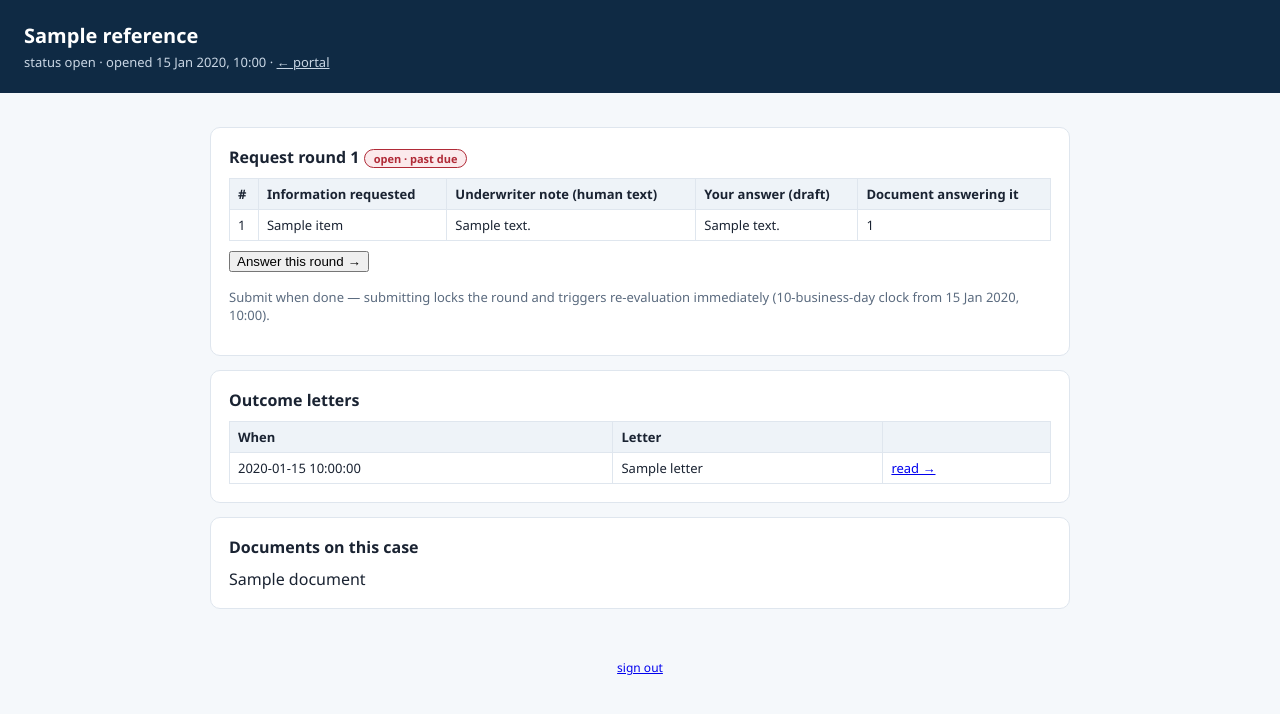
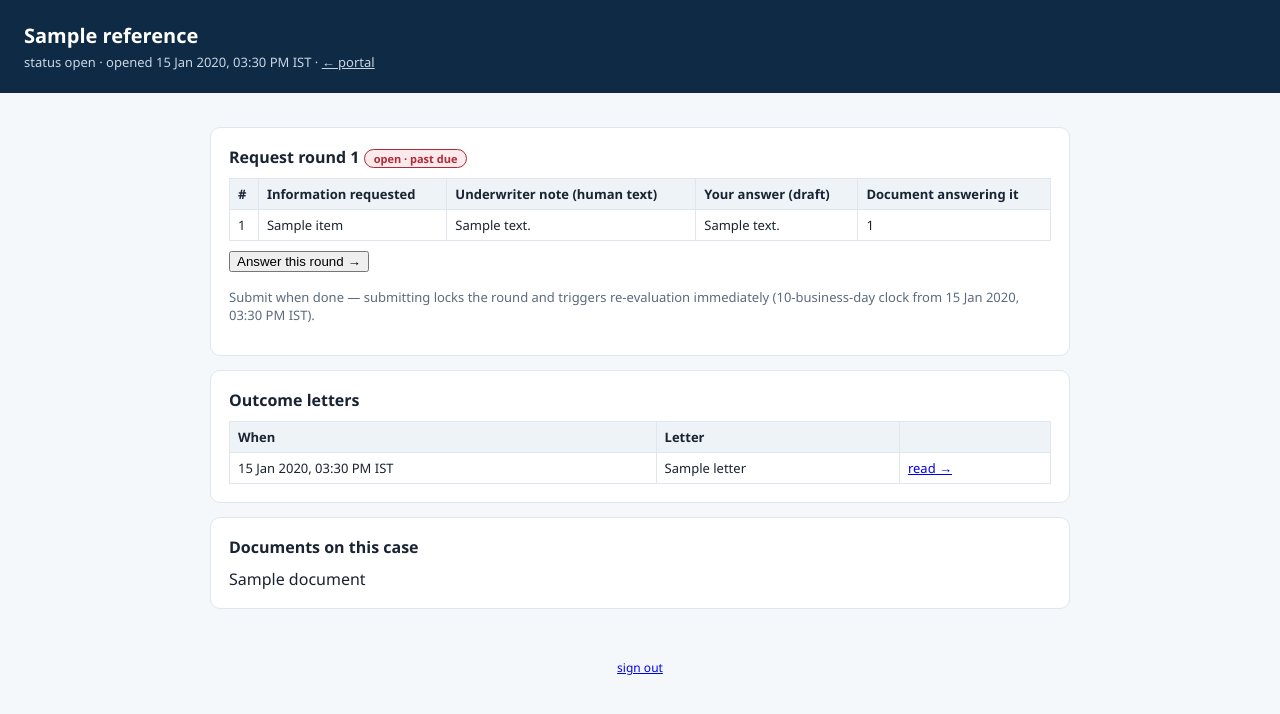
Before and after one commit to dheerajkumar1a1a/binderselection-backend, a FastAPI app: template prod/templates/portal_case.html in a window 1280 px wide. Shown: the top 714 px of the page. Run offline with FastAPI, Linux system fonts and the light colour scheme; the template is opened without the code that fills it: most values are stand-ins (such as "Sample title", 1, 10 or a date in 2020); parts of the project's set-up code (start-up, migrations or seed data) failed here and were passed over.

Commit message:
fix(ui): all timestamps now display in IST (UTC+5:30) via rd filter

```diff
--- a/prod/templates/case.html
+++ b/prod/templates/case.html
@@ -67,7 +67,7 @@ details{margin:8px 0}summary{cursor:pointer;font-size:13px;color:var(--mut)}
   <form method="post" action="/case/{{ case.case_id }}/correct">
   <table><tr><th>Fact</th><th>Value</th><th>Confidence</th><th>Source documents</th><th>Locator</th><th>Correct</th></tr>
   {% for f, v in extracted.items() %}{% set m = (payload.get('extracted_meta') or {}).get(f) or {} %}
-  <tr><td>{{ f }}{% if m.get('corrected_by') %} <span class="chip warn" title="corrected by {{ m.corrected_by }} at {{ m.corrected_at }} (was: {{ m.get('pre_correction_value') }})">corrected</span>{% endif %}{% if m.get('contested') %} <span class="chip warn">contested</span>{% endif %}</td><td>{{ v }}</td><td>{{ m.get('confidence', '—') }}</td>
+  <tr><td>{{ f }}{% if m.get('corrected_by') %} <span class="chip warn" title="corrected by {{ m.corrected_by }} at {{ m.corrected_at | rd }} (was: {{ m.get('pre_correction_value') }})">corrected</span>{% endif %}{% if m.get('contested') %} <span class="chip warn">contested</span>{% endif %}</td><td>{{ v }}</td><td>{{ m.get('confidence', '—') }}</td>
   <td>{% for s in (m.get('sources') or []) %}{% if s.get('source_document_id') %}<a href="/case/{{ case.case_id }}/doc/{{ s.get('source_document_id') }}">{{ s.get('source_document_id') }}</a>{% if not loop.last %}, {% endif %}{% endif %}{% else %}<span class="mut">—</span>{% endfor %}{% if m.get('contested') %} <span class="chip warn">contested</span>{% endif %}</td>
   <td>{% if m.get('source_locator') and m.get('source_locator') != 'structured_hint' %}“{{ m.get('source_locator') }}”{% else %}{{ m.get('source_locator', '—') }}{% endif %}</td>
   <td><input type="text" name="correct_{{ f }}" placeholder="new value" style="padding:4px 8px;font-size:12px;width:120px"></td></tr>
--- a/prod/templates/portal_case.html
+++ b/prod/templates/portal_case.html
@@ -45,7 +45,7 @@ footer{color:var(--mut);font-size:12px;text-align:center;padding:16px}
 <section><h2 style="margin-top:0">Outcome letters</h2>
 {% if not v.letters %}<p class="mut">No letters yet.</p>{% else %}
 <table><tr><th>When</th><th>Letter</th><th></th></tr>
-{% for L in v.letters %}<tr><td>{{ L.created }}</td><td>{{ L.title }}</td><td><a href="/portal/case/{{ v.case.case_id }}/letter/{{ L.decision_id }}">read →</a></td></tr>{% endfor %}</table>
+{% for L in v.letters %}<tr><td>{{ L.created | rd }}</td><td>{{ L.title }}</td><td><a href="/portal/case/{{ v.case.case_id }}/letter/{{ L.decision_id }}">read →</a></td></tr>{% endfor %}</table>
 {% endif %}
 </section>
 
--- a/prod/web.py
+++ b/prod/web.py
@@ -21,7 +21,8 @@ app = FastAPI(title="Binder Selection Agent — Production (phase 3)")
 TPL_DIR = os.path.join(os.path.dirname(os.path.abspath(__file__)), "templates")
 tpl = Jinja2Templates(directory=TPL_DIR)
 
-from datetime import datetime as _dt
+from datetime import datetime as _dt, timedelta as _td, timezone as _tz
+_IST = _tz(_td(hours=5, minutes=30))
 def _readable_date(value):
     if value is None:
         return "—"
@@ -30,8 +31,13 @@ def _readable_date(value):
             value = _dt.fromisoformat(value.replace(" ", "T"))
         except ValueError:
             return value
+    # Stored values are UTC (naive); convert to IST for display.
     try:
-        return value.strftime("%d %b %Y, %H:%M")
+        if value.tzinfo is None:
+            value = value.replace(tzinfo=_tz.utc).astimezone(_IST)
+        else:
+            value = value.astimezone(_IST)
+        return value.strftime("%d %b %Y, %I:%M %p IST")
     except (AttributeError, ValueError):
         return str(value)
 tpl.env.filters["rd"] = _readable_date
```
